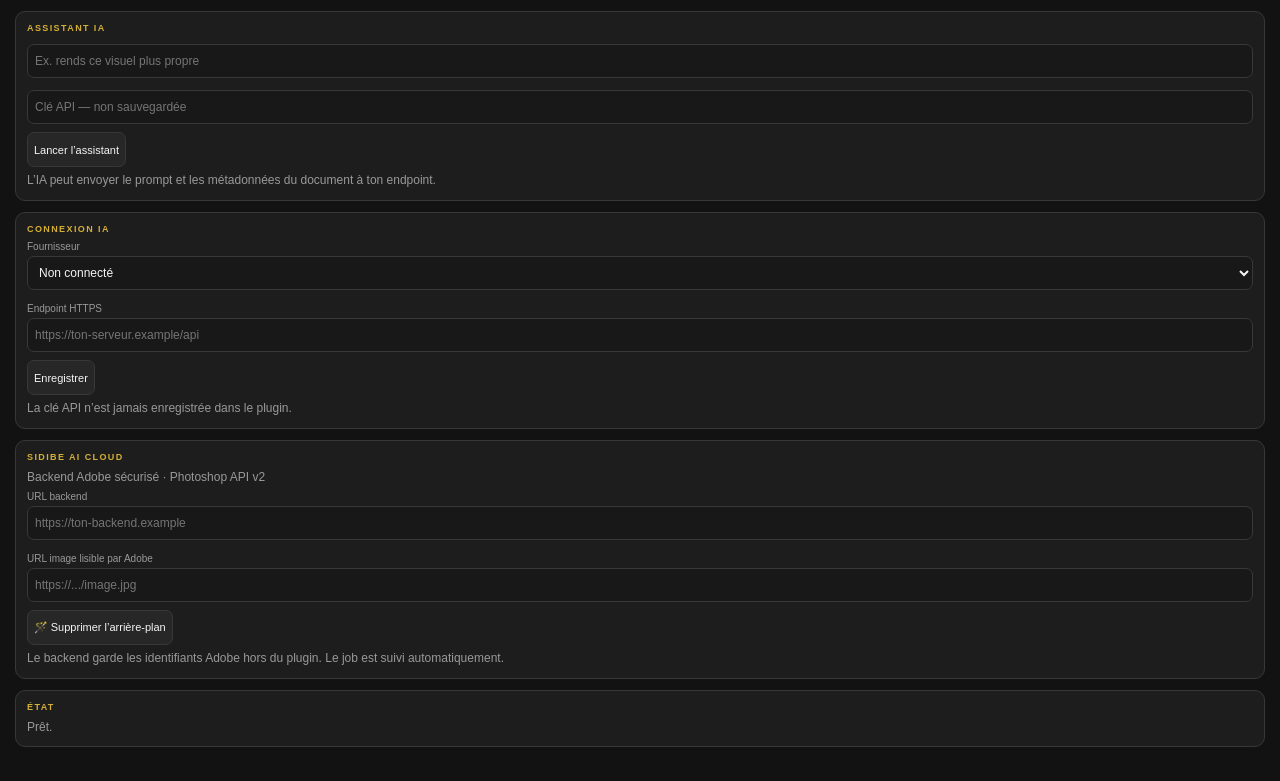
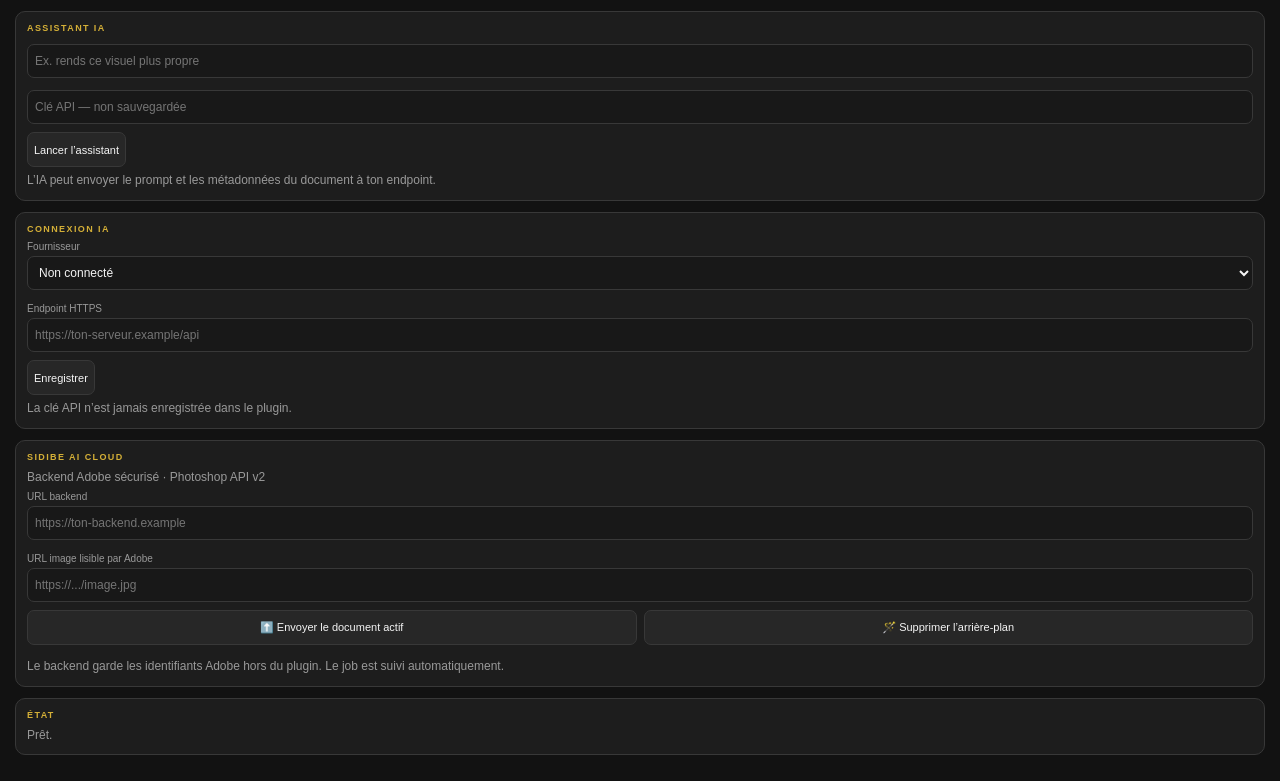
Before and after one commit to sidibeabubakar40-tech/Plugins-photoshop-, a plain HTML site: page index.html in a window 1280 px wide. Shown: the part 1408-2189 px from the top of the page. Drawn offline with Linux system fonts and the light colour scheme.

Commit message:
feat(v6): add active document cloud action

```diff
--- a/index.html
+++ b/index.html
@@ -13,5 +13,5 @@
 <section class="card"><div class="section-title">WORKFLOWS</div><div class="workflow-list"><button data-workflow="clean">⚡ Nettoyage rapide</button><button data-workflow="social">📱 Préparation réseaux</button><button data-workflow="presentation">✨ Présentation premium</button></div></section>
 <section class="card"><div class="section-title">ASSISTANT IA</div><input id="aiPrompt" placeholder="Ex. rends ce visuel plus propre"><input id="aiKey" type="password" placeholder="Clé API — non sauvegardée"><button id="aiRun">Lancer l’assistant</button><div id="aiStatus" class="muted">L’IA peut envoyer le prompt et les métadonnées du document à ton endpoint.</div></section>
 <section class="card"><div class="section-title">CONNEXION IA</div><label>Fournisseur</label><select id="aiProvider"><option value="none">Non connecté</option><option value="custom">API personnalisée</option></select><label>Endpoint HTTPS</label><input id="aiEndpoint" placeholder="https://ton-serveur.example/api"><button id="saveSettings">Enregistrer</button><div class="muted">La clé API n’est jamais enregistrée dans le plugin.</div></section>
-<section class="card"><div class="section-title">SIDIBE AI CLOUD</div><div class="muted">Backend Adobe sécurisé · Photoshop API v2</div><label>URL backend</label><input id="cloudEndpoint" placeholder="https://ton-backend.example"><label>URL image lisible par Adobe</label><input id="cloudImageUrl" placeholder="https://.../image.jpg"><button id="cloudRemoveBg">🪄 Supprimer l’arrière-plan</button><div id="cloudStatus" class="muted">Le backend garde les identifiants Adobe hors du plugin. Le job est suivi automatiquement.</div></section><section class="card status-card"><div class="section-title">ÉTAT</div><div id="status" class="muted">Prêt.</div></section>
+<section class="card"><div class="section-title">SIDIBE AI CLOUD</div><div class="muted">Backend Adobe sécurisé · Photoshop API v2</div><label>URL backend</label><input id="cloudEndpoint" placeholder="https://ton-backend.example"><label>URL image lisible par Adobe</label><input id="cloudImageUrl" placeholder="https://.../image.jpg"><div class="grid"><button id="cloudUseActive">⬆️ Envoyer le document actif</button><button id="cloudRemoveBg">🪄 Supprimer l’arrière-plan</button></div><div id="cloudStatus" class="muted">Le backend garde les identifiants Adobe hors du plugin. Le job est suivi automatiquement.</div></section><section class="card status-card"><div class="section-title">ÉTAT</div><div id="status" class="muted">Prêt.</div></section>
 <script src="index.js"></script></body></html>
```
